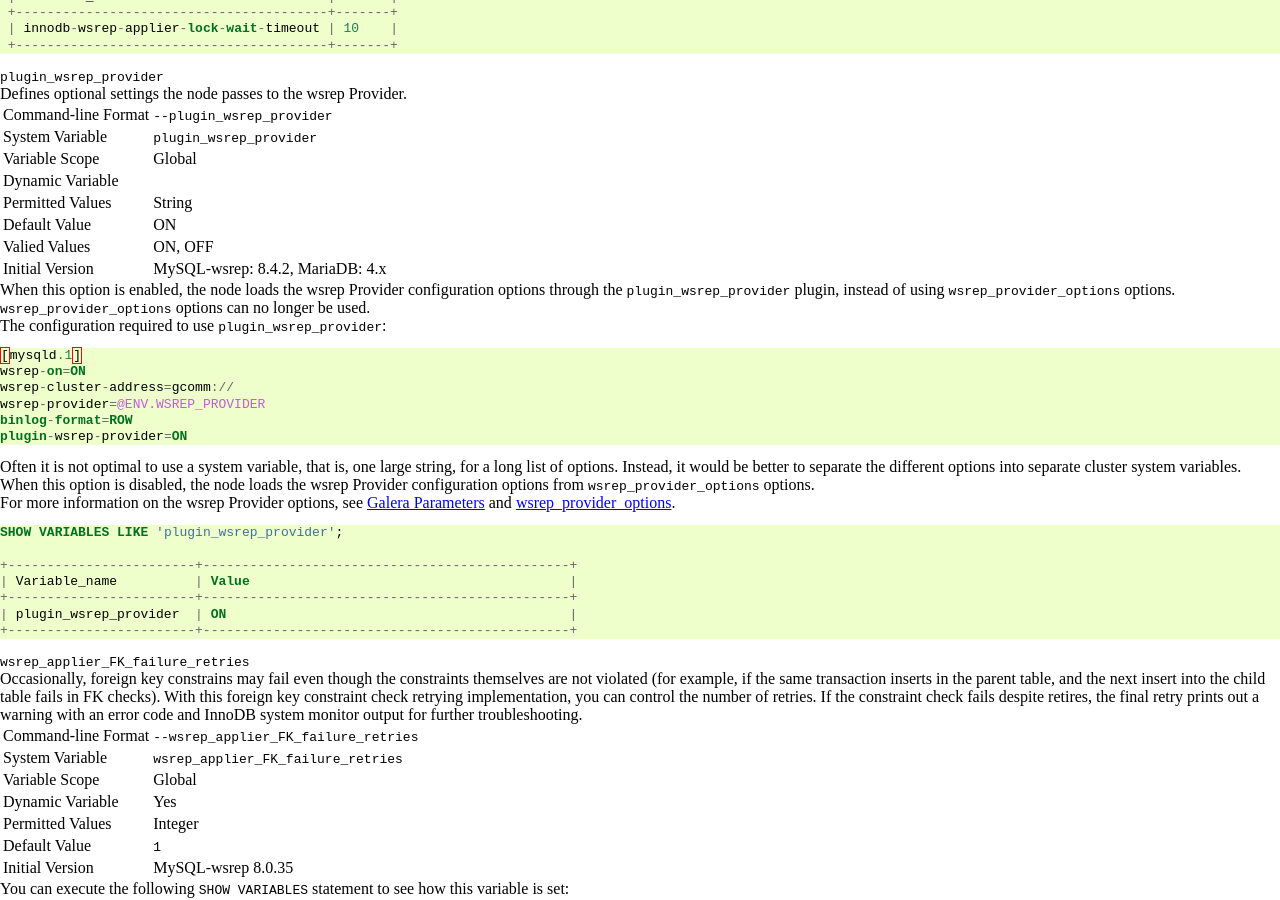
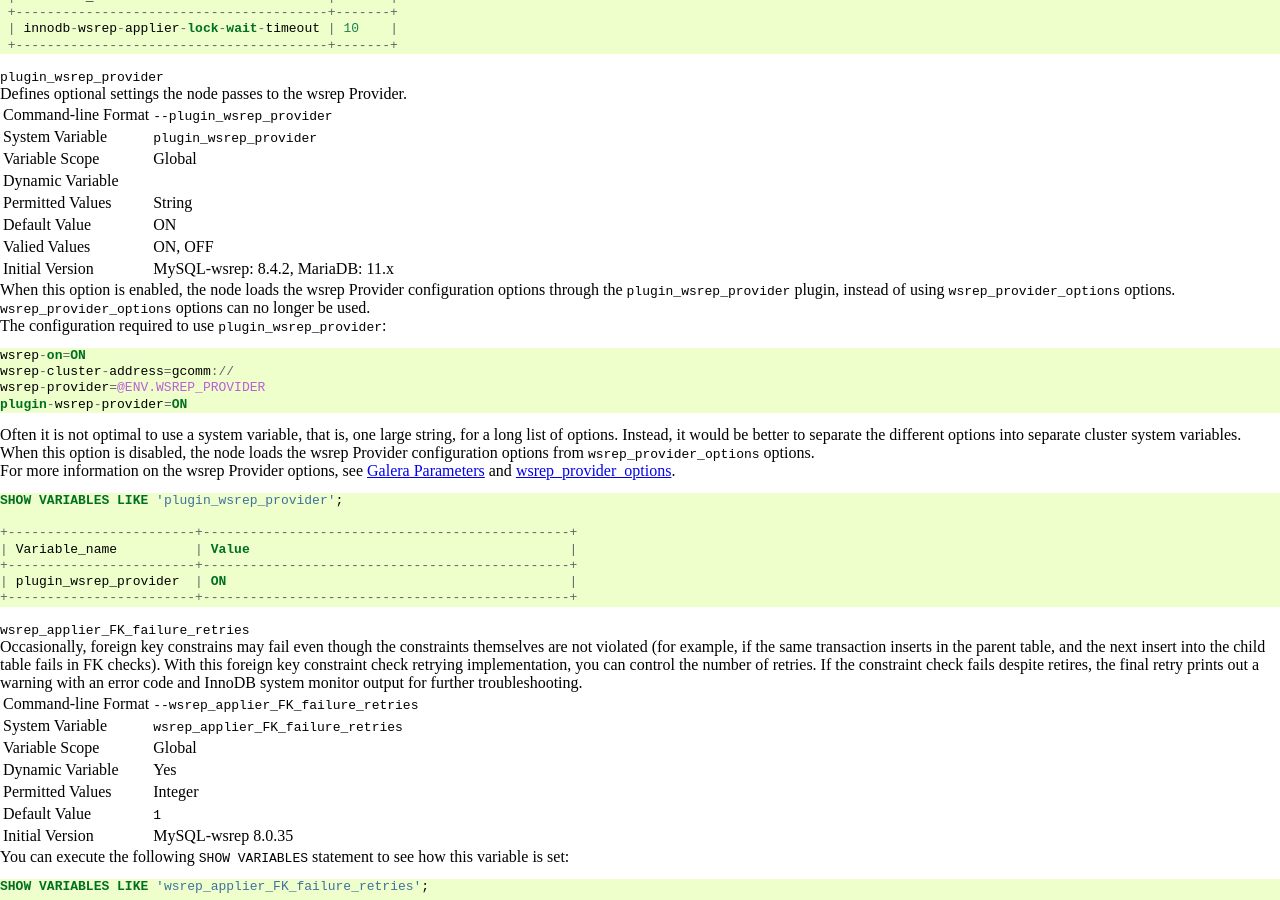
Before and after one commit to codership/documentation, a Sphinx documentation site: the page built from galeracluster/source/documentation/mysql-wsrep-options.rst, in a window 1280 px wide and 900 px high, scrolled down 970 px. Built offline with Sphinx 7.4.7, drawn with Linux system fonts in a browser that asks for light colours; comment, search, counter and statistics services are not loaded.

Commit message:
Issue 439 Pull request change requests done.

```diff
--- a/galeracluster/source/documentation/mysql-wsrep-options.rst
+++ b/galeracluster/source/documentation/mysql-wsrep-options.rst
@@ -204,7 +204,7 @@ Defines optional settings the node passes to the wsrep Provider.
    "Permitted Values", "String"
    "Default Value", "ON"
    "Valied Values", "ON, OFF"
-   "Initial Version", "MySQL-wsrep: 8.4.2, MariaDB: 4.x"
+   "Initial Version", "MySQL-wsrep: 8.4.2, MariaDB: 11.x"
 
 When this option is enabled, the node loads the wsrep Provider configuration options through the ``plugin_wsrep_provider`` plugin, instead of using ``wsrep_provider_options`` options. ``wsrep_provider_options`` options can no longer be used.
 
@@ -212,11 +212,9 @@ The configuration required to use ``plugin_wsrep_provider``:
 
 .. code-block:: mysql
 
-   [mysqld.1]
    wsrep-on=ON
    wsrep-cluster-address=gcomm://
    wsrep-provider=@ENV.WSREP_PROVIDER
-   binlog-format=ROW
    plugin-wsrep-provider=ON
 
 Often it is not optimal to use a system variable, that is, one large string, for a long list of options. Instead, it would be better to separate the different options into separate cluster system variables.
```
